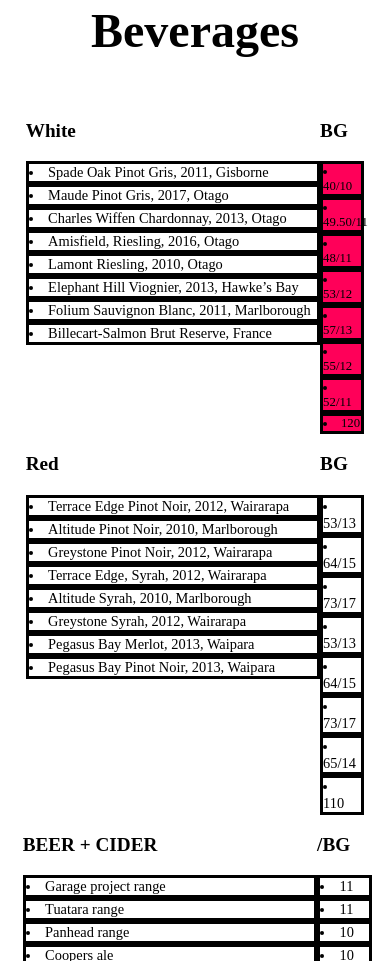
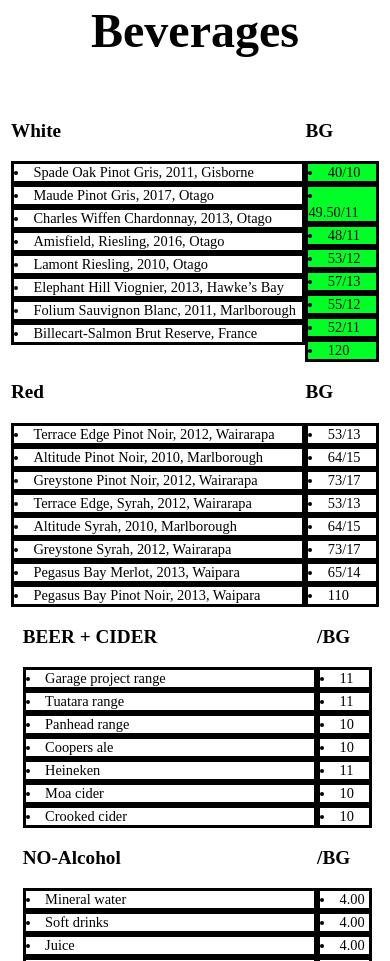
Before and after one commit to Thecalmkiwi/haukaiRestaurant.github.io, a plain HTML site: page Menu.html in a window 390 px wide. Shown: the part 4712-5673 px from the top of the page. Drawn offline with Linux system fonts and the light colour scheme.

Commit message:
done....

```diff
--- a/Styles.css
+++ b/Styles.css
@@ -365,7 +365,7 @@ body table{
     .price1 {
         margin:0;
         padding:0;
-        width:20
+        width:20%;
     }
 }
 
@@ -378,10 +378,10 @@ body table{
 @media only screen and (max-width: 600px){
     .price2 li{
     border: solid black;
-    font-size: 0.8em;
+    font-size: 0.9em;
     margin: 0%;
     padding: 0;
-    background-color: rgb(255, 0, 89);
+    background-color: rgb(0, 255, 38);
 
     }
 
@@ -397,7 +397,7 @@ body table{
     .price2 {
         margin:0;
         padding:0;
-        width:20
+        width:20%;
     }
 }
 
```
Also changed, not shown: Restaurant.jpg (deleted), 1 other file.
